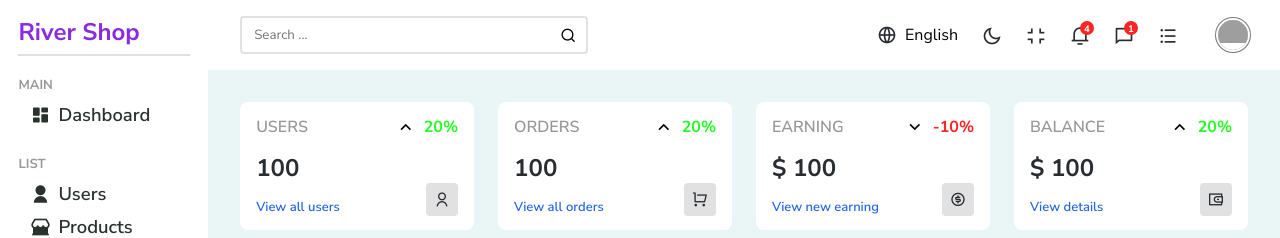
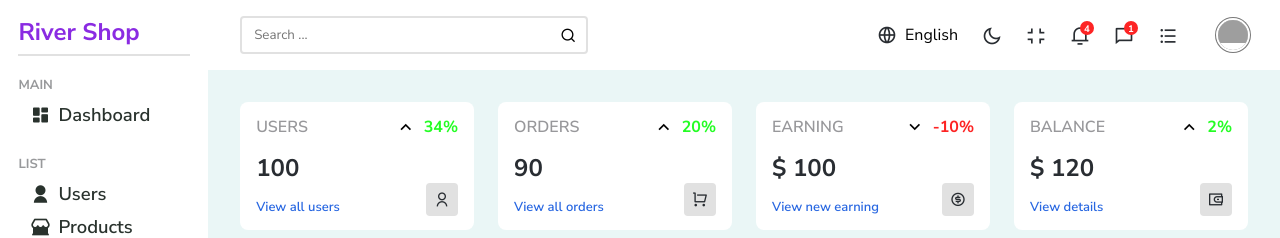
Before and after one commit to nonchain/Ecommerce-Admin-Panel, a React (Vite) app: page / in a window 1280 px wide. Shown: the top 238 px of the page. Built offline with nearby package versions, Linux system fonts and the light colour scheme; grey boxes are pictures that could not be loaded.

Commit message:
Refactor the code

```diff
--- a/src/pages/home/Home.jsx
+++ b/src/pages/home/Home.jsx
@@ -1,10 +1,18 @@
 import React from 'react';
 import Navbar from '../../components/navbar/Navbar';
+import Revenue from '../../components/revenue/Revenue';
+import RevenueChart from '../../components/revenue/RevenueChart';
 import Sidebar from '../../components/sidebar/Sidebar';
 import Widget from '../../components/widget/Widget';
 import styles from './home.module.scss';
 
 const Home = () => {
+  const widgets = [
+    {type: 'user', diff: 34, amount: 100},
+    {type: 'order', diff: 20, amount: 90},
+    {type: 'earning', diff: -10, amount: 100},
+    {type: 'balance', diff: 2, amount: 120}
+  ]
   return (
     <div className={styles.home}>
 
@@ -14,11 +22,10 @@ const Home = () => {
 
         <div className={styles.container}>
           <div className={styles.widgets}>
-            <Widget type={'user'} diff={20} amount={100} />
-            <Widget type={'order'} diff={20} amount={100} />
-            <Widget type={'earning'} diff={-10} amount={100} />
-            <Widget type={'balance'} diff={20} amount={100} />
+            {widgets.map(widget => <Widget type={widget.type} diff={widget.diff} amount={widget.amount} />)}
           </div>
+
+
         </div>
       </div>
     </div>
```
